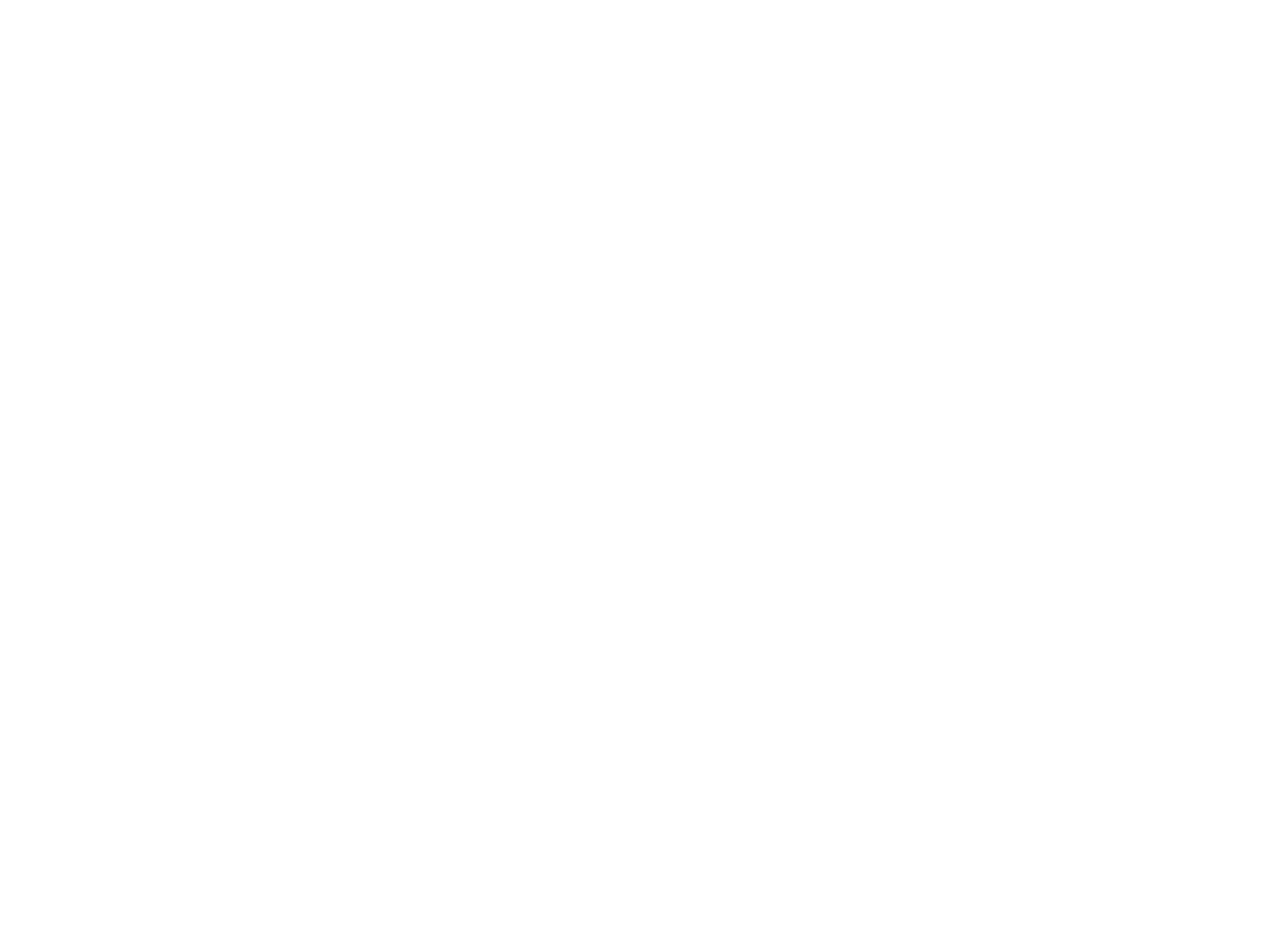
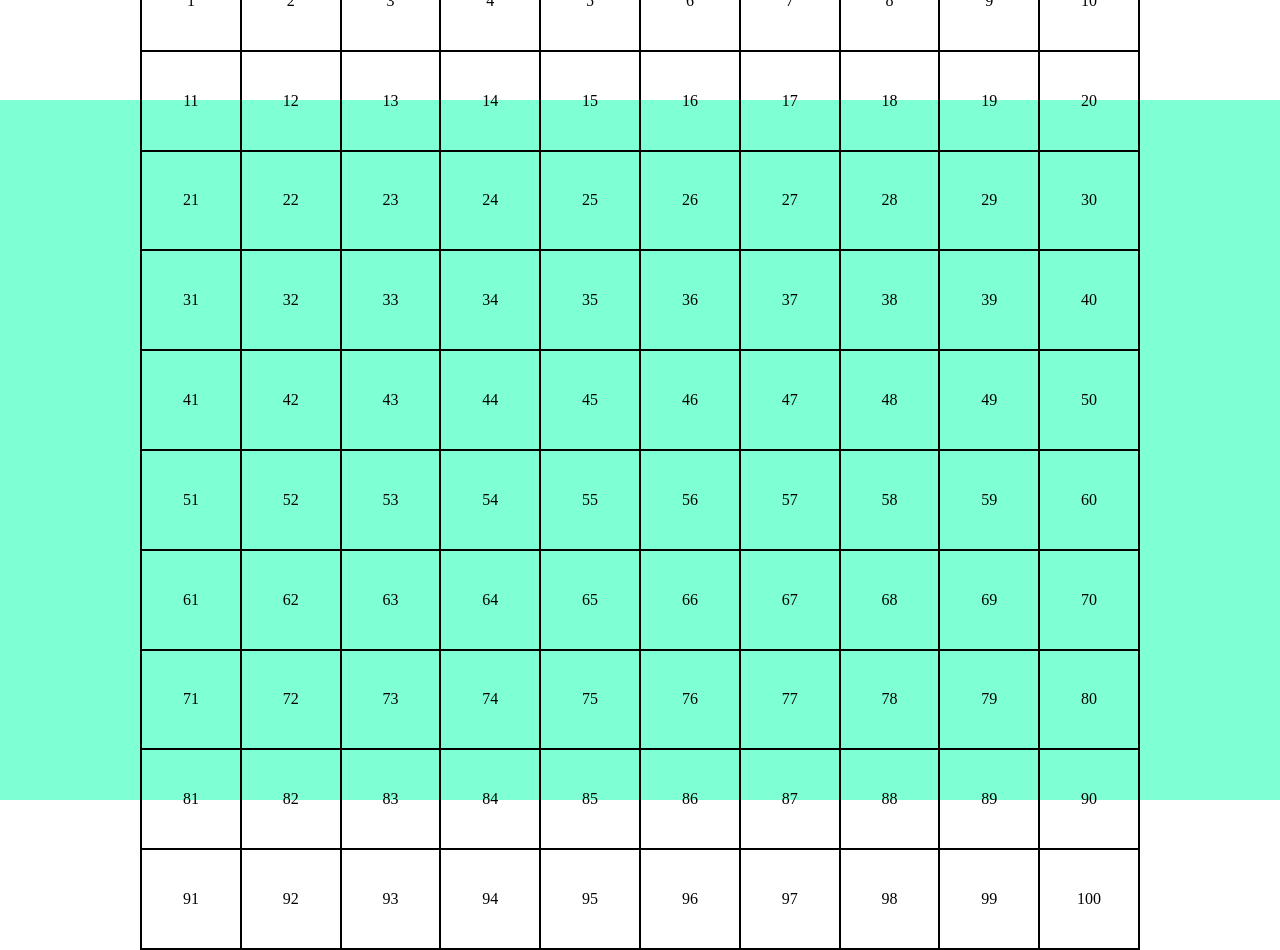
Before and after one commit to GRND0/js-campominato-grid, a plain HTML site: page index.html in a window 1280 px wide. Before the commit the page ends 800 px from the top, so only its background shows below. Drawn offline with Linux system fonts and the light colour scheme.

Commit message:
bozza completa codice

```diff
--- a/css/styles.css
+++ b/css/styles.css
@@ -0,0 +1,50 @@
+* {
+    margin: 0 ;
+    padding: 0 ;
+    box-sizing: border-box ;
+}
+
+
+.wrapper {
+    height: 100vh ;
+    width: 100% ;
+}
+
+header {
+    height: 100px ;
+}
+
+main {
+    width: 100% ;
+    height: calc(100vh - 100px) ;
+    display: flex ;
+    justify-content: center ;
+    align-items: center ;
+    background-color:  #7fffd4 ;
+}
+
+.contenitore-griglia {
+    height: 1000px ;
+    width: 1000px ;
+    border: solid black 1px ;
+    display: flex ;
+    flex-wrap: wrap ;
+    align-content: flex-start;
+}
+
+.box-griglia {
+    width: calc(100% / 10 ) ;
+    height: calc(100% / 10 ) ;
+    border: 1px solid black ;
+    display: flex ;
+    justify-content: center ;
+    align-items: center ;
+
+}
+
+.attivo {
+    background-color:  #6495ed ;
+    color: white ;
+
+
+}
--- a/index.html
+++ b/index.html
@@ -1,5 +1,6 @@
 <!DOCTYPE html>
 <html lang="en">
+
 <head>
     <meta charset="UTF-8">
     <meta http-equiv="X-UA-Compatible" content="IE=edge">
@@ -7,7 +8,25 @@
     <link rel="stylesheet" href="css/styles.css">
     <title>Campo Minato</title>
 </head>
+
 <body>
+    <div class="wrapper">
+
+        <header>
+
+        </header>
+
+        <main>
+            <div class="contenitore-griglia">
+   <!--            <div class="box-griglia">
+                    <span>1</span>
+                </div>-->
+            </div>
+
+        </main>
+
+    </div>
     <script src="script/script.js"></script>
 </body>
+
 </html>
--- a/script/script.js
+++ b/script/script.js
@@ -0,0 +1,34 @@
+const selettore = 100 ;
+const arrayCampo = numeratore(selettore) ;
+console.log(arrayCampo) ;
+
+const contenitoreGriglia = document.querySelector(".contenitore-griglia") ;
+for (let i = 0; i < arrayCampo.length; i++) {
+    const numeroProgressivo = arrayCampo[i] ;
+
+    const elementoHtml = document.createElement("div") ;
+
+    elementoHtml.innerHTML = `<span>${numeroProgressivo}</span>` ;
+
+    elementoHtml.classList.add("box-griglia") ;
+
+    elementoHtml.addEventListener("click", function() {
+        this.classList.toggle("attivo")
+    }) ;
+
+    contenitoreGriglia.append(elementoHtml) ;
+}
+
+
+
+
+
+//FUNZIONI
+
+function numeratore(numeroGriglia) {
+    const arrayCifre = [] ;
+    for (let i = 1; i <= numeroGriglia; i++) {
+        arrayCifre.push(i);
+    }
+    return arrayCifre ;
+}
```
